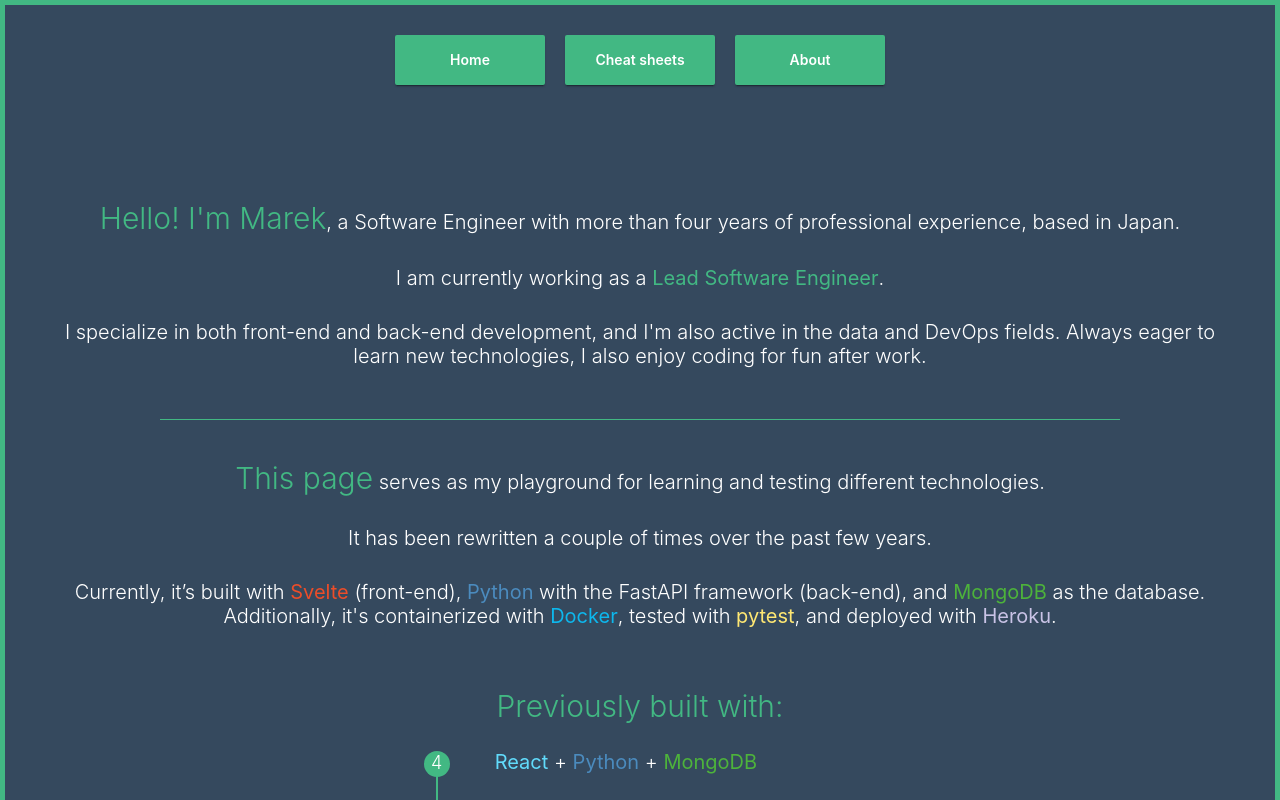
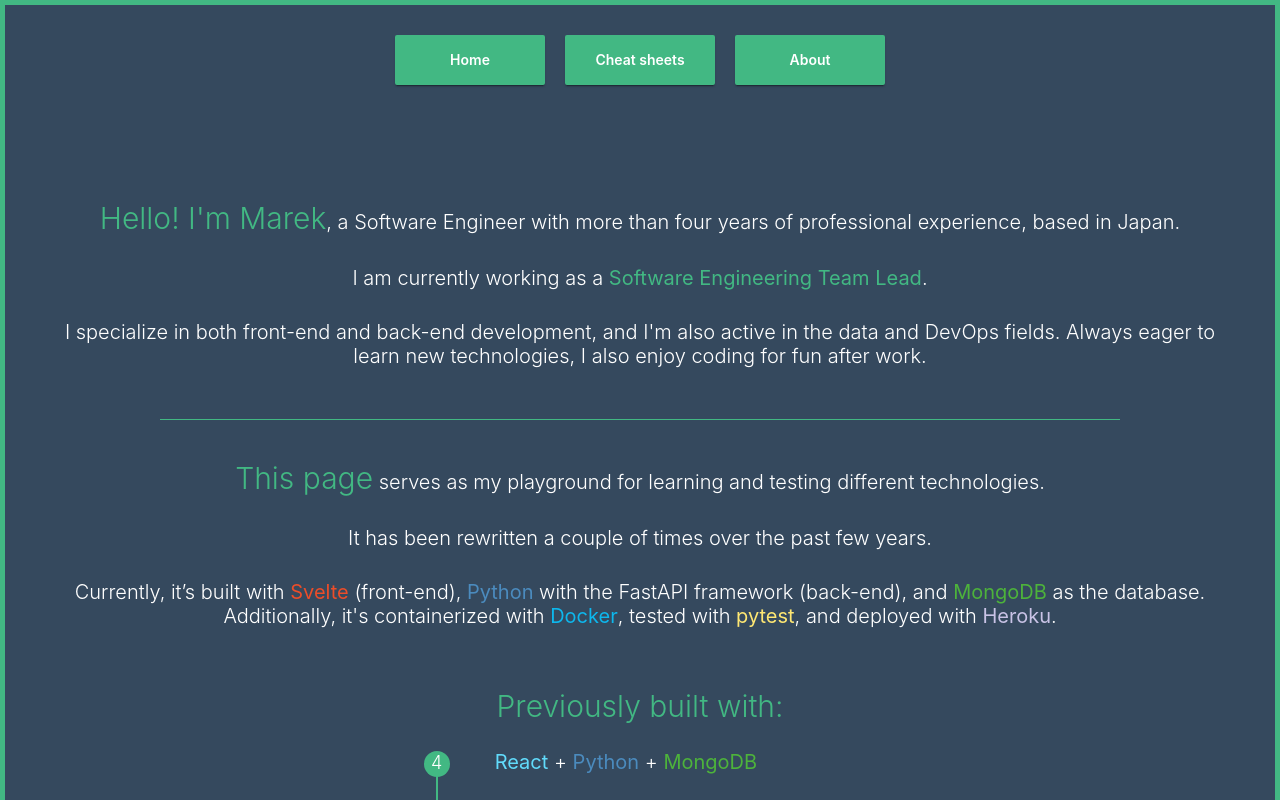
Before and after one commit to marek-onPC/marek-onpc.github.io, a SvelteKit app in the folder client/: page /about in a window 1280 px wide. Shown: the top 800 px of the page. Built offline with nearby package versions, Linux system fonts and the light colour scheme.

Commit message:
[client] Adjust position name (more precisely)

```diff
--- a/client/src/routes/about/+page.svelte
+++ b/client/src/routes/about/+page.svelte
@@ -5,7 +5,7 @@
   </p>
   <p>
     I am currently working as a <span style="color: #42b883; font-weight: 400"
-      >Lead Software Engineer</span
+      >Software Engineering Team Lead</span
     >.
   </p>
   <p>
```
